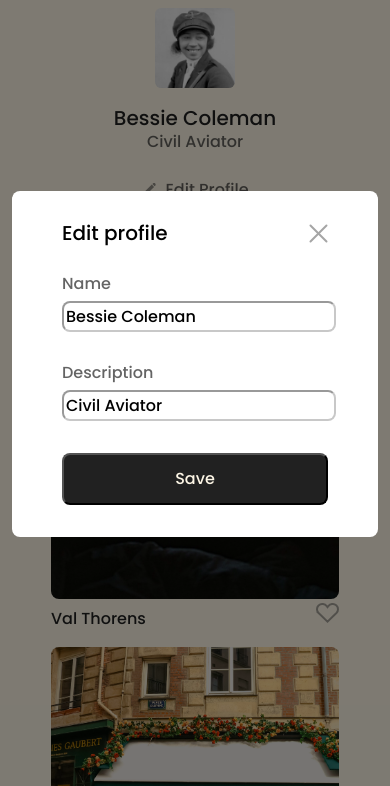
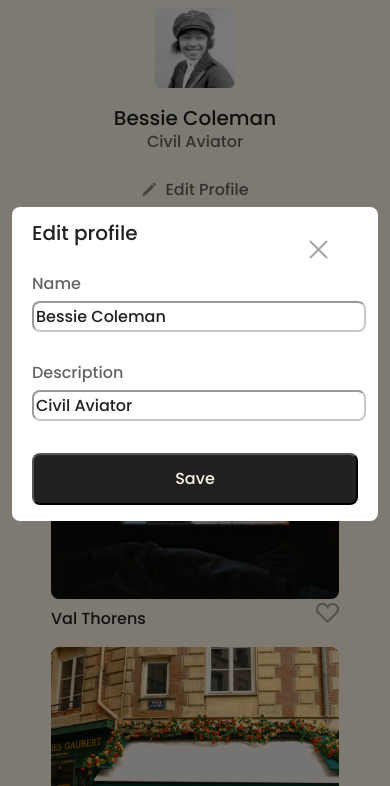
Before and after one commit to Dmaciasa/se_project_spots, a plain HTML site: page index.html in a window 390 px wide. Both pictures are taken after a click on the button "Edit Profile". Shown: the part 58-844 px from the top of the page. Drawn offline with Linux system fonts and the light colour scheme.

Commit message:
error fixes completed

```diff
--- a/blocks/modal.css
+++ b/blocks/modal.css
@@ -27,13 +27,14 @@
   background-color: white;
   padding: 32px 50px;
   position: relative;
+  box-sizing: border-box;
 }
 
 .modal__close-btn {
   position: absolute;
   top: 32px;
   right: 50px;
-
+  padding: 0;
   width: 40px;
   height: 40px;
   background-image: url(../images/close.svg);
@@ -52,7 +53,7 @@
   font-weight: 500;
   font-size: 32px;
   line-height: 100%;
-  letter-spacing: 0%;
+  color: #212121;
 }
 
 .modal__form {
@@ -64,8 +65,7 @@
   margin: 0 0 32px;
   font-weight: 500;
   font-size: 16px;
-  line-height: 110.00000000000001%;
-  letter-spacing: 0%;
+  line-height: 110%;
   color: #212121b2;
 }
 
@@ -76,7 +76,7 @@
   font-weight: 500;
   font-size: 20px;
   line-height: 100%;
-  letter-spacing: 0%;
+  color: #212121;
   border-color: #21212166;
   border-radius: 8px;
   cursor: pointer;
@@ -100,18 +100,19 @@
   font-weight: 500;
   font-size: 16px;
   line-height: 100%;
-  letter-spacing: 0%;
+  cursor: pointer;
   background: #212121;
   border-radius: 8px;
   color: #fcf5e5;
 }
 
+.modal__submit-btn:hover {
+  opacity: 80%;
+}
+
 @media screen and (max-width: 627px) {
   .modal__title {
-    font-weight: 500;
     font-size: 20px;
-    line-height: 100%;
-    letter-spacing: 0%;
   }
 
   .modal__close-btn {
@@ -120,10 +121,11 @@
   }
 
   .modal__input {
-    font-weight: 500;
     font-size: 16px;
-    line-height: 100%;
-    letter-spacing: 0%;
+  }
+
+  .modal__container {
+    padding: 16px 20px;
   }
 
   .modal__submit-btn {
--- a/index.html
+++ b/index.html
@@ -130,6 +130,7 @@
                 type="text"
                 class="modal__input"
                 placeholder="Type your name"
+                required
               />
             </label>
             <label for="profile-description-input" class="modal__label">
@@ -139,6 +140,7 @@
                 type="text"
                 class="modal__input"
                 placeholder="Describe yourself"
+                required
               />
             </label>
             <button type="submit" class="modal__submit-btn">Save</button>
@@ -157,6 +159,7 @@
                 type="url"
                 class="modal__input"
                 placeholder="Paste a link to the picture"
+                required
               />
             </label>
             <label for="card-caption-input" class="modal__label">
@@ -166,6 +169,7 @@
                 type="text"
                 class="modal__input"
                 placeholder="Type your caption"
+                required
               />
             </label>
             <button type="submit" class="modal__submit-btn">Save</button>
```
